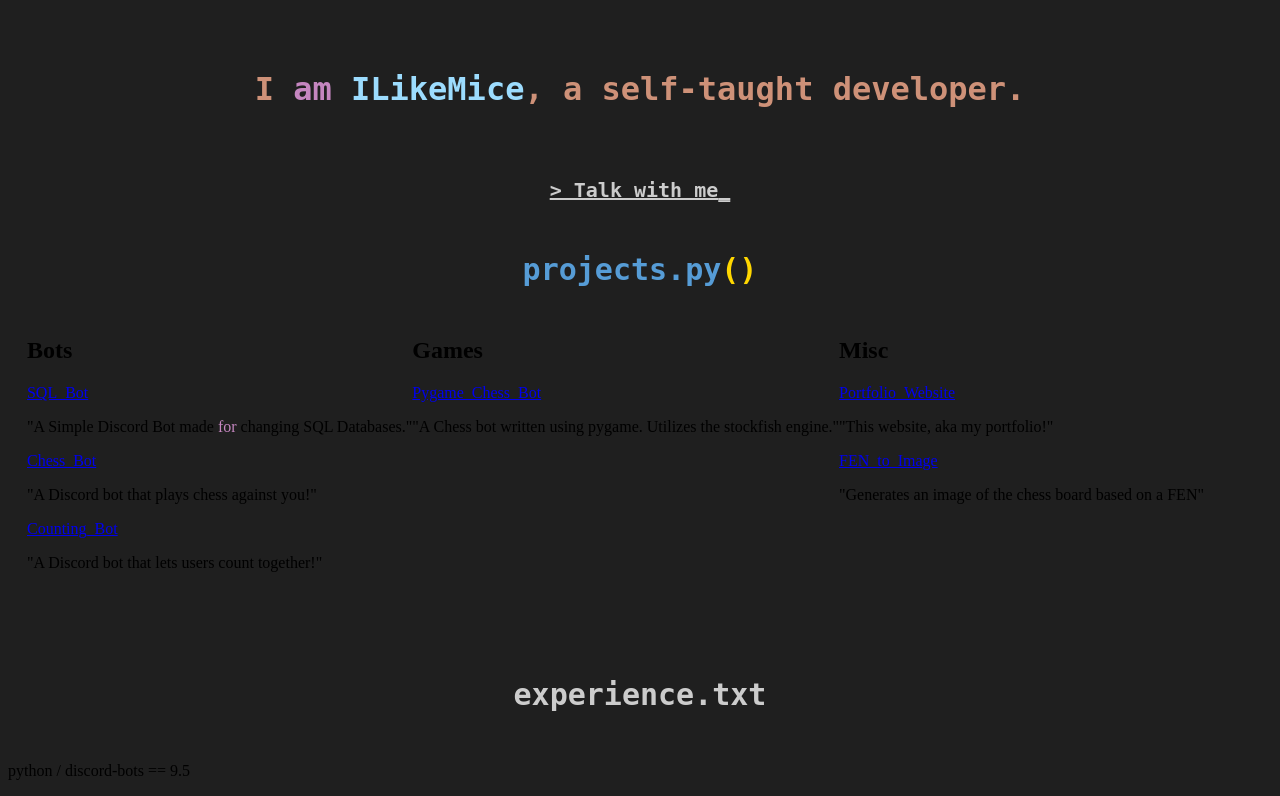
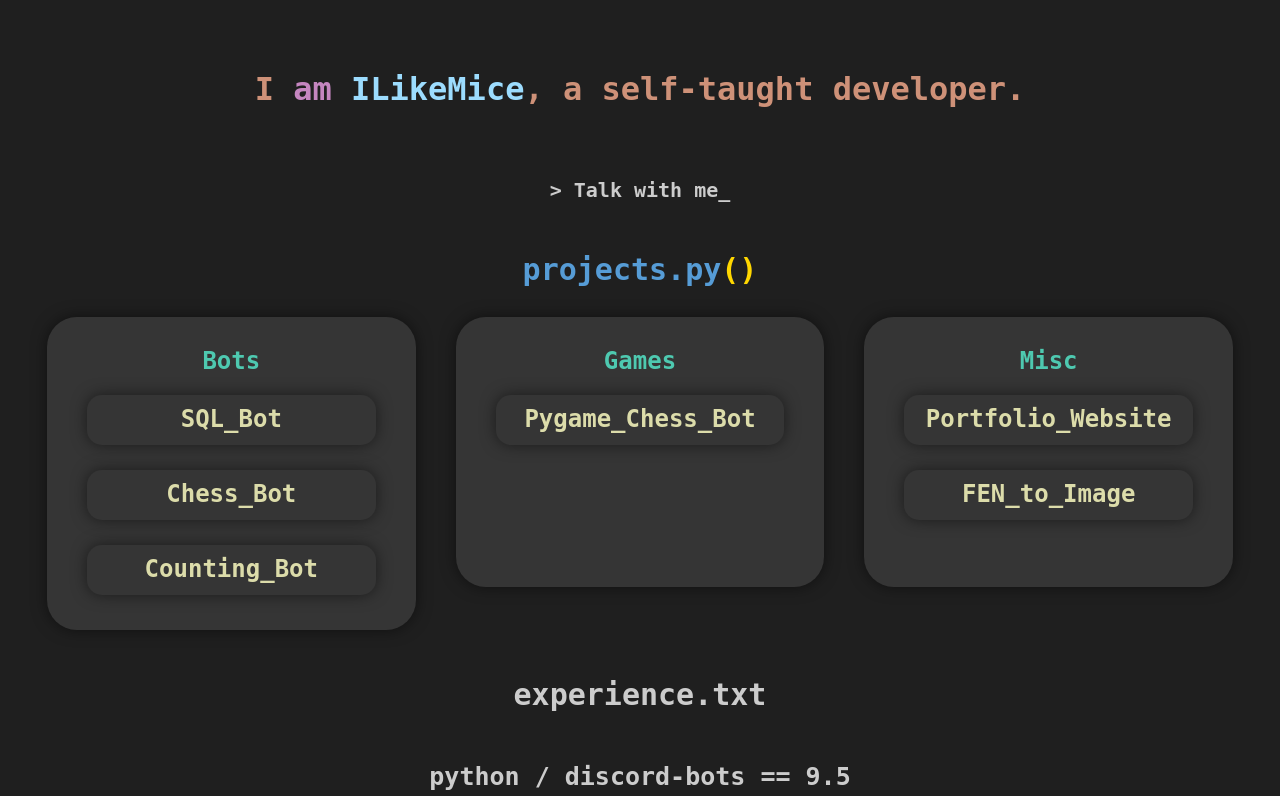
Before and after one commit to ILikeMice/ILikeMice.github.io, a plain HTML site: page index.html in a window 1280 px wide. Shown: the top 796 px of the page. Drawn offline with Linux system fonts and the light colour scheme.

Commit message:
Update styles.css

```diff
--- a/styles.css
+++ b/styles.css
@@ -1,30 +1,106 @@
-#bar {
-    border-radius:  40px 40px 0 0;
-    height: 11.5%;
-    width: 100%;
-    background-color: white;
-    bottom: 0px;
-    position: fixed;
+html {
+    scroll-behavior: smooth;
+  }
+
+
+
+.window {
+    border-radius: 30px;
+    padding: 10px;
+    min-height: 250px;
+    flex: 1;
+    margin-left: 20px;
+    margin-right: 20px;
+    text-align: center;
+    background-color: #353535;
+    box-shadow: 0 0 15px rgba(0, 0, 0, 0.5);
 }
 
-#barbuttons {
-    height: 100%;
-    display: flex;
-    align-items: flex-start;
-    width: 85%;
-    margin-left: 7.5%;
+.title {
+    font-family: 'Droid Sans Mono', 'monospace', monospace;
+    color: 	#4EC9B0;
+}
+
+.projectname {
+    position: relative;
+    transition: all 0.2s ease-in-out;
+    font-size: 150%;
+    color: #DCDCAA;
+    font-weight: 600;
+    text-decoration: none;
+    font-family: 'Droid Sans Mono', 'monospace', monospace;
+}
+
+.projectname:hover {
+    opacity: 0.3;
+}
+
+.project {
+    width: auto;
+    max-height: 30px;
+    padding: 10px;
+    margin-left: 30px;
+    margin-right: 30px;
+    margin-bottom: 25px;
+    border-radius: 15px;
+    box-shadow: 0 0 15px rgba(0, 0, 0, 0.5);
+    transition: all 0.3s ease-in-out;
+    overflow: hidden;
+    text-align: center;
+}
+
+
+
+.project:hover {
+    max-height: 250px;
+}
+
+
+.project:hover .projectname {
+    opacity: 0.3;
+    font-size: 1.9rem;
+    margin: auto;
 
 }
 
-#shopbutton {
-    flex: 1;
+.description {
+    font-size: 150%;
+    color: 	#CE9178;
+    font-weight: 600;
+    font-family: 'Droid Sans Mono', 'monospace', monospace;
+
 }
 
-#items {
-    overflow-y: scroll;
-    height: 88.5vh;
+.skillname {
+    text-align: center;
+    font-size: 25px;
+    font-weight: 600;
+    font-family: 'Droid Sans Mono', 'monospace', monospace;
+    color: #CCCCCC;
 }
 
-html {
-    scroll-behavior: smooth;
-  }
+.discordfield {
+    transition: all ease-in-out 0.1s;
+    background-color: #353535;
+    height: 42px;
+    border-radius: 20px;
+    padding: 5px;
+}
+
+.discordfield:hover {
+    transform: scale(1.1);
+}
+
+.consoleblinker {
+    animation: consoleblink  1s ease-in-out infinite;
+}
+
+@keyframes consoleblink {
+    50% {
+        opacity: 0%;
+    }
+}
+
+.talkwithme {
+    text-decoration: none;
+}
```
